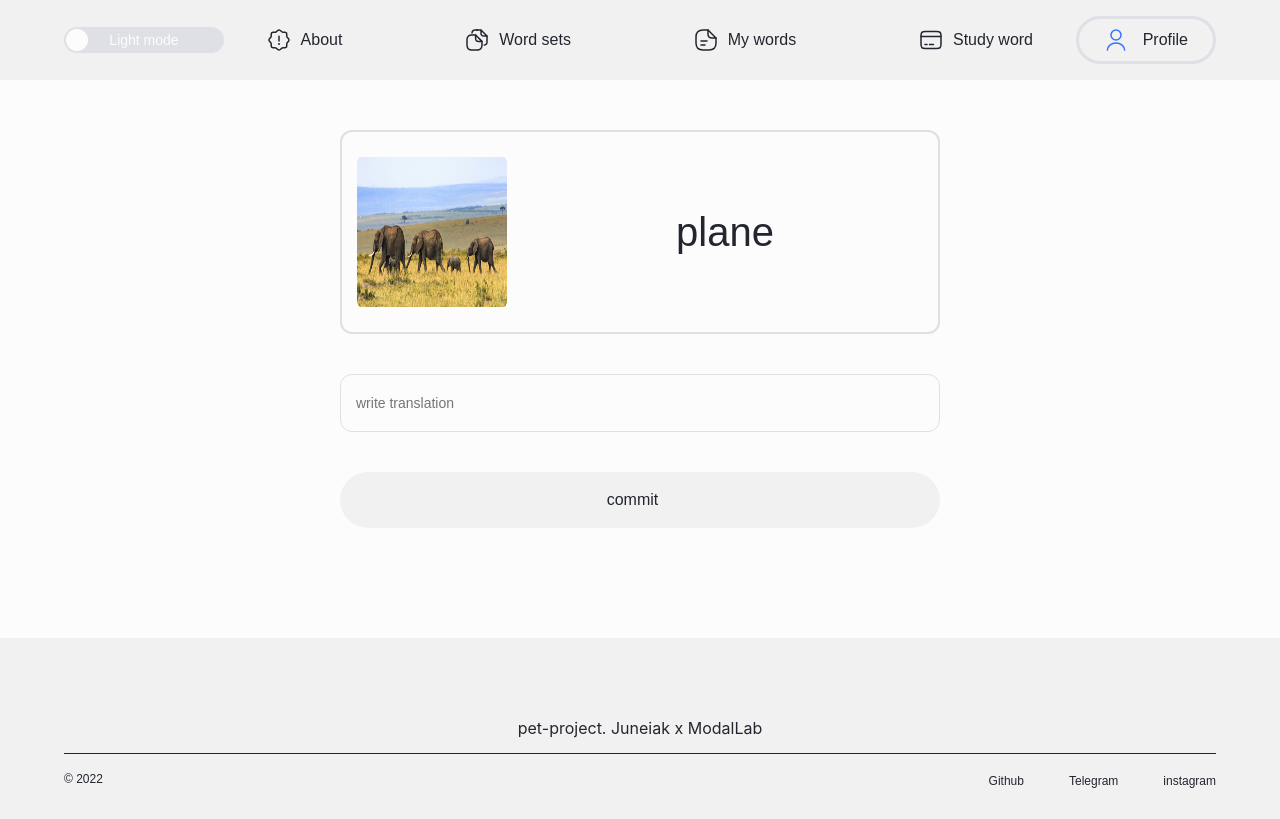
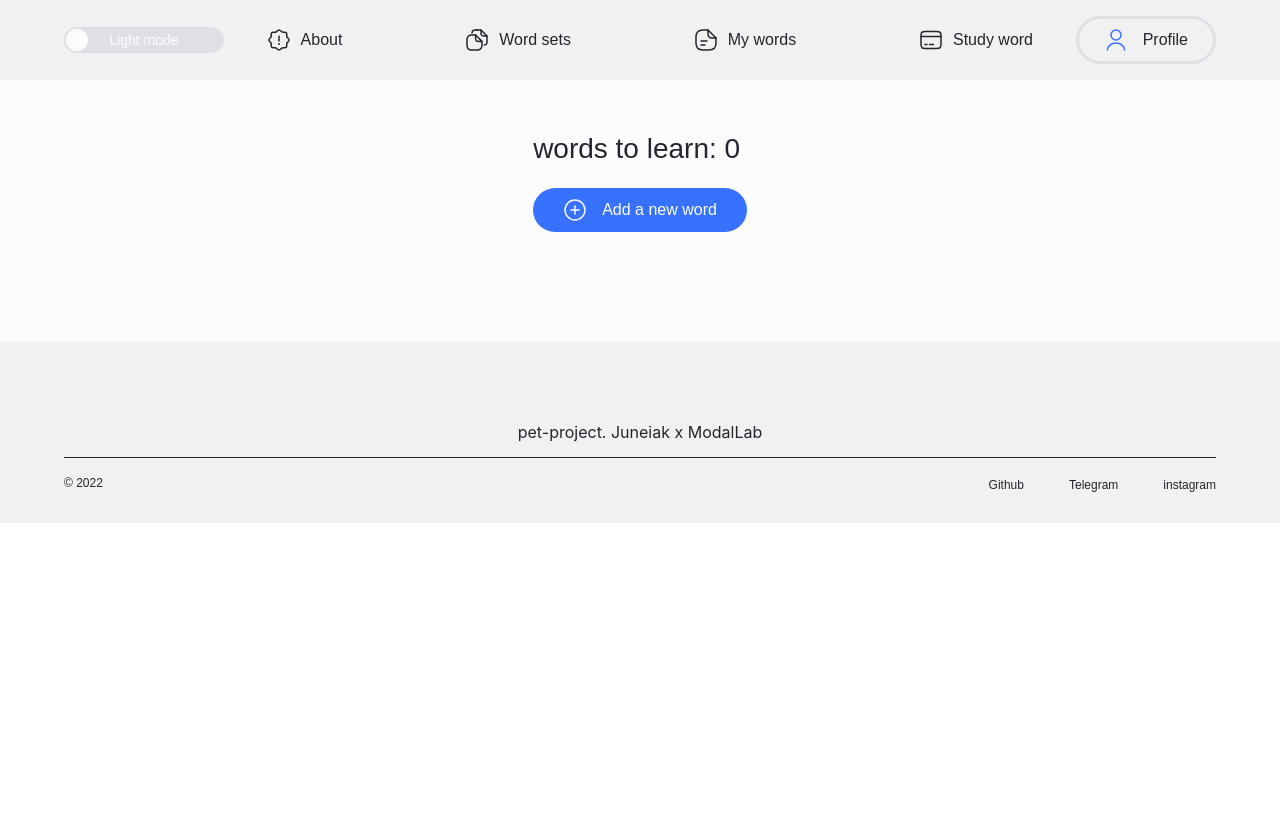
Before and after one commit to Juneiak/learn-words-front, a React (Create React App) app: page /#/study in a window 1280 px wide. Built offline with nearby package versions, Linux system fonts and the light colour scheme.

Commit message:
add guess word game

```diff
--- a/src/components/buttons/button-primary/button-primary.jsx
+++ b/src/components/buttons/button-primary/button-primary.jsx
@@ -21,7 +21,7 @@ function ButtonPrimary({
       onClick={clickHandler}
       className={`${styles.button} text-button ${!isActive && styles.buttonDisabled}`}
     >
-      {children && children}
+      {children && <div style={{marginRight: '15px'}}>{children}</div>}
       <span className={styles.text}>{buttonText}</span>
     </button>
   )
--- a/src/components/buttons/button-primary/button-primary.module.css
+++ b/src/components/buttons/button-primary/button-primary.module.css
@@ -1,9 +1,9 @@
 .button {
   display: grid;
   grid-template-columns: max-content max-content;
-  gap: 15px;
   align-items: center;
   justify-content: center;
+  justify-items: center;
   background-color: #3772FF;
   border-radius: 50px;
   padding: 10px;
--- a/src/components/pop-ups/add-pop-up/add-pop-up.jsx
+++ b/src/components/pop-ups/add-pop-up/add-pop-up.jsx
@@ -4,7 +4,6 @@ import PopUpWraper from "../pop-up-wraper/pop-up-wraper";
 import { ADD_POPUP_TOGGLE } from '../../../services/actions/constants';
 import { useDispatch, useSelector } from 'react-redux';
 import { useFormWithValidation } from '../../../utils/hooks/useForm';
-import FileContainer from "../../file-container/file-container";
 import PrimaryInput from "../../primary-input/primary-input";
 import ButtonSecondary from "../../buttons/button-secondary/button-secondary";
 import ButtonPrimary from "../../buttons/button-primary/button-primary";
@@ -12,6 +11,7 @@ import useWindowDimensions from '../../../utils/hooks/useWindowDimensions';
 import { addNewWord } from "../../../services/actions/functions";
 import LoadingPrimary from "../../loadings/loading-primary/loading-primary";
 import ErrorMessage from "../../error-message/error-message";
+import { defaultImageUrl } from '../../../data-for-test/data';
 
 function AddPopUp() {
   const dispatch = useDispatch();
@@ -31,7 +31,7 @@ function AddPopUp() {
       translation: values.translation,
       progress: 0,
       isNew: false,
-      imageUrl: 'https://images.unsplash.com/photo-1592431913823-7af6b323da9b?ixlib=rb-1.2.1&ixid=MnwxMjA3fDB8MHxwaG90by1wYWdlfHx8fGVufDB8fHx8&auto=format&fit=crop&w=2670&q=80'
+      imageUrl: values?.imageUrl || defaultImageUrl,
     }))
     .then(() => handlePopUpClose())
   }
@@ -58,8 +58,13 @@ function AddPopUp() {
               inputError={errors.translation}
               inputRequired={true}
             />
-
-            {width > 620 && <FileContainer />}
+            <PrimaryInput
+              inputPlaceholder='image url'
+              inputName='imageUrl'
+              inputOnChange={handleChange}
+              inputValue={values.imageUrl}
+              inputError={errors.imageUrl}
+            />
 
             <ButtonSecondary
               buttonText='Browse'
--- a/src/data-for-test/data.js
+++ b/src/data-for-test/data.js
@@ -262,9 +262,12 @@ const userWords = [
   },
 ]
 
+const defaultImageUrl = 'https://images.unsplash.com/photo-1592431913823-7af6b323da9b?ixlib=rb-1.2.1&ixid=MnwxMjA3fDB8MHxwaG90by1wYWdlfHx8fGVufDB8fHx8&auto=format&fit=crop&w=2670&q=80'
+
 
 export {
   wordSets,
   wordSetList,
-  userWords
+  userWords,
+  defaultImageUrl
 }
--- a/src/pages/index.js
+++ b/src/pages/index.js
@@ -1,13 +1,11 @@
 import MainPage from './main/main-page';
 import AboutPage from './about/about-page';
 import WordSetsPage from './word-sets/word-sets-page';
-import StatisticPage from './statistic/statistic-page';
 import StudyPage from './study/study-page';
 
 export {
   MainPage,
   AboutPage,
   WordSetsPage,
-  StatisticPage,
   StudyPage,
 }
--- a/src/pages/main/main-page.jsx
+++ b/src/pages/main/main-page.jsx
@@ -56,7 +56,7 @@ function MainPage() {
             : <div className={styles.lists}>
                 {<WordList
                   size='big'
-                  cardsData={isSecondList ? userLearningWords : userLearnedWords}
+                  cardsData={isSecondList ? userLearnedWords : userLearningWords}
                   title={width > 1200 && 'Words to study'}
                 />}
                 {width > 1200 &&
--- a/src/pages/statistic/statistic-page.jsx
+++ /dev/null
@@ -1,14 +0,0 @@
-import React from "react";
-import styles from './statistic-page.module.css';
-
-
-function StatisticPage() {
-
-  return (
-    <div>
-
-    </div>
-  )
-}
-
-export default StatisticPage;
--- a/src/pages/study/study-page.jsx
+++ b/src/pages/study/study-page.jsx
@@ -7,6 +7,7 @@ import { useFormWithValidation } from '../../utils/hooks/useForm';
 import WordContainer from '../../components/word-container/word-container';
 import LoadingPrimary from "../../components/loadings/loading-primary/loading-primary";
 import { useDispatch, useSelector } from 'react-redux';
+import AddButton from '../../components/buttons/add-button/add-button';
 
 function StudyPage() {
   const { values, handleChange, isValid } = useFormWithValidation();
@@ -16,10 +17,28 @@ function StudyPage() {
     userLearningWords: store.funcs.userLearningWords
   }))
 
+  const handleStartGameButton = () => {
+    setIsGameStarted(!isGameStarted)
+  }
   return (
     <PageWrap>
-      <section className={styles.studyModule}>
-
+      {!isGameStarted
+        ? <div className={styles.gameTag}>
+            <span className={`${styles.wordsLeft} text-h3`}>
+              {`words to learn: ${userLearningWords.length || 0}`}
+            </span>
+            {
+              userLearningWords.length > 0
+                ? <ButtonPrimary
+                    buttonText='start the game'
+                    clickHandler={handleStartGameButton}
+                    buttonWidth='100%'
+                    buttonHeight='56px'
+                  />
+                : <AddButton />
+            }
+          </div>
+        : <section className={styles.studyModule}>
             <WordContainer word='plane' wordImageUrl={false} />
             <form className={styles.form}>
               <PrimaryInput
@@ -38,9 +57,9 @@ function StudyPage() {
                 isActive={isValid}
               />
             </form>
+          </section>
+      }
 
-
-      </section>
     </PageWrap>
 
   )
--- a/src/pages/study/study-page.module.css
+++ b/src/pages/study/study-page.module.css
@@ -13,3 +13,12 @@
   grid-template-columns: 1fr;
   grid-template-rows: repeat(auto-fill, max-content);
 }
+
+.gameTag {
+  display: grid;
+  gap: 20px;
+}
+
+.wordsLeft {
+
+}
--- a/src/services/reducers/functionsReducer.js
+++ b/src/services/reducers/functionsReducer.js
@@ -32,8 +32,8 @@ const functionsReducer = (state=initial, action) => {
       return {
         ...state,
         userWords: action.fetchedUserWords,
-        userLearningWords: action.fetchedUserWords.filter((word) => word.process !== 100),
-        userLearnedWords: action.fetchedUserWords.filter((word) => word.process === 100),
+        userLearningWords: action.fetchedUserWords.filter((word) => word.progress !== 100),
+        userLearnedWords: action.fetchedUserWords.filter((word) => word.progress === 100),
         userWordsIsLoading: false,
         userWordsIsError: false
       }
@@ -84,7 +84,7 @@ const functionsReducer = (state=initial, action) => {
     case ADD_NEW_WORD:
       return {
         ...state,
-        userWords: [action.addedWordData, ...state.userWords],
+        userLearningWords: [action.addedWordData, ...state.userLearningWords],
         addNewWordIsLoading: false,
         selectedWordSetIsError: false
 
```
Also changed, not shown: src/pages/statistic/statistic-page.module.css (deleted). Lines whose indentation alone changed are shown as unchanged.
